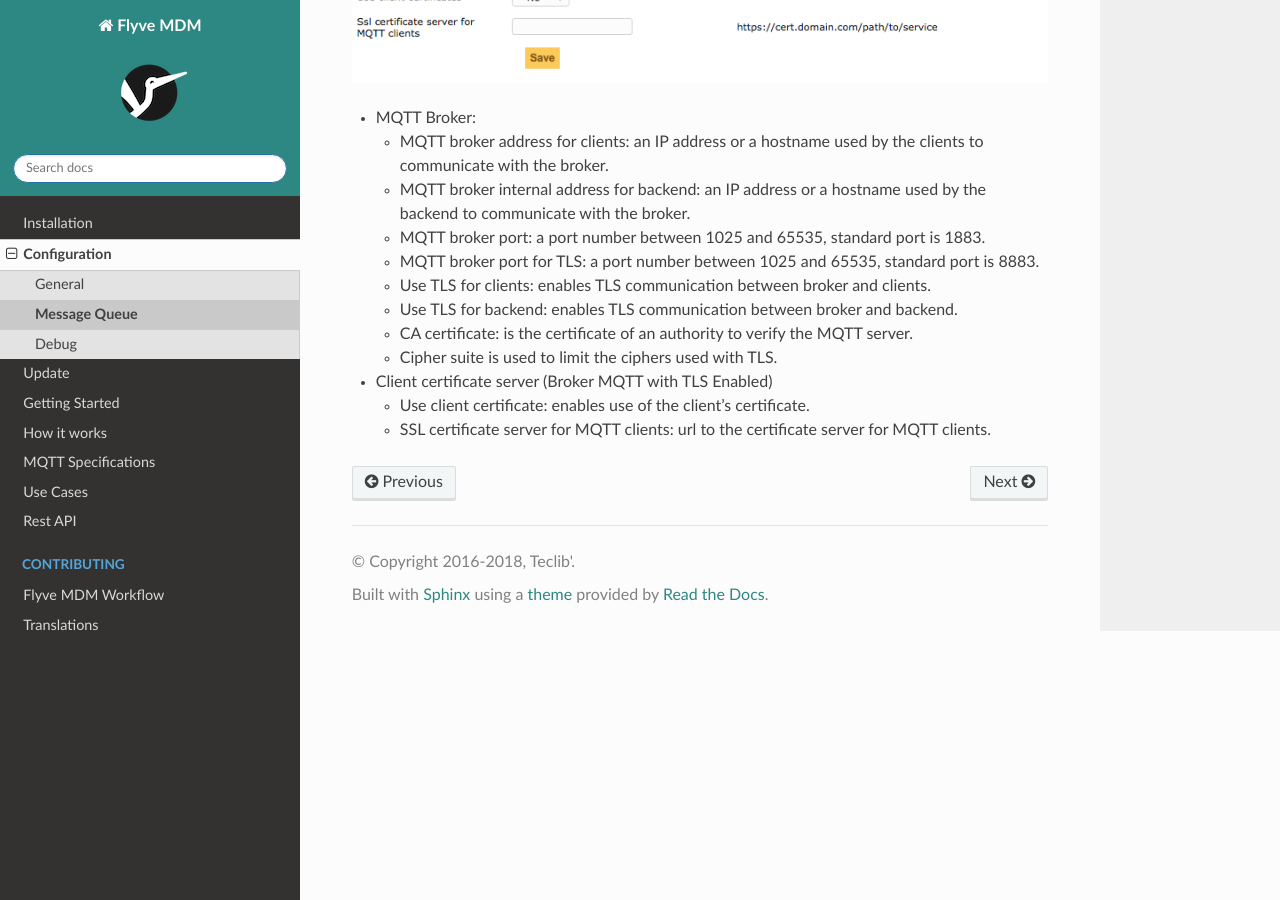
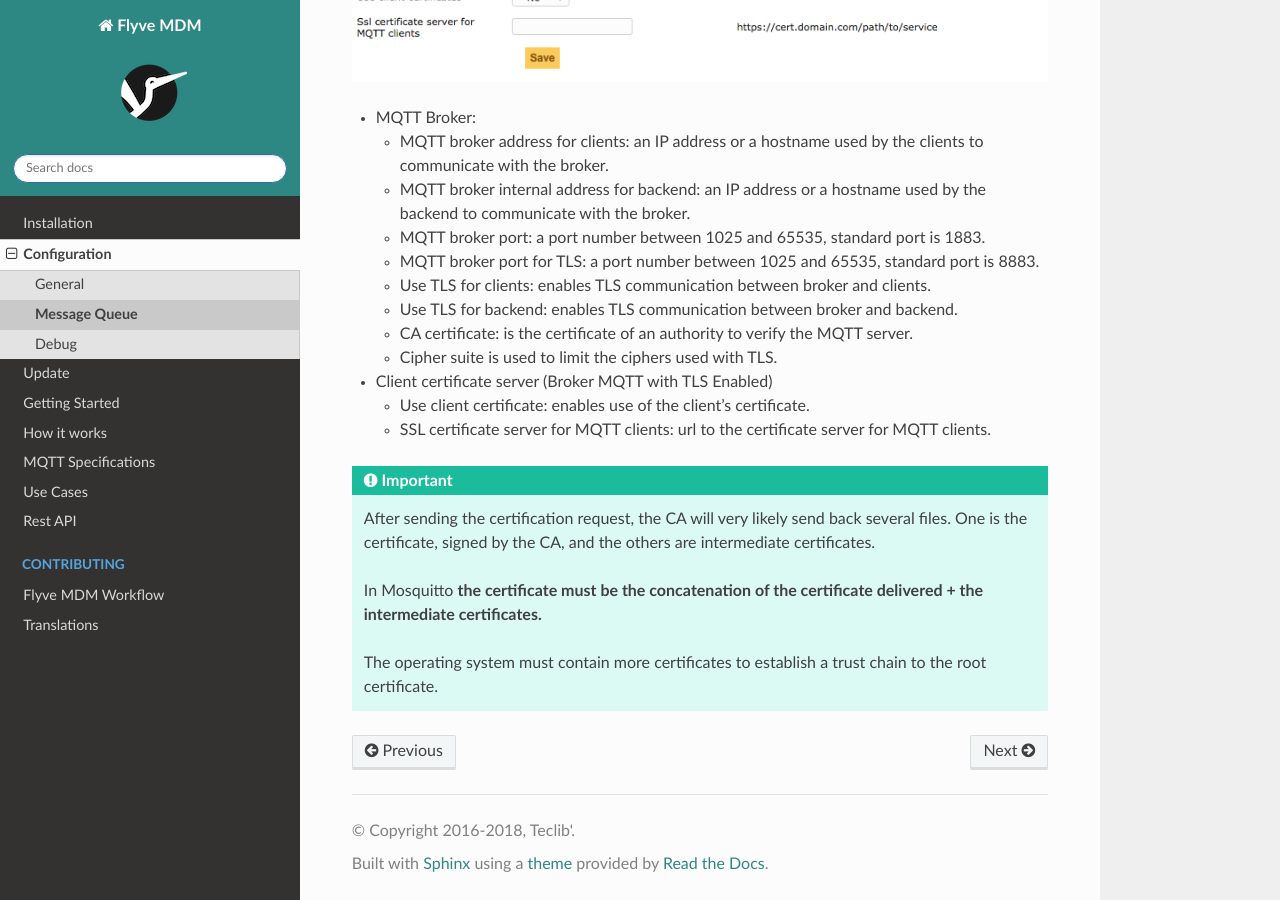
Before and after one commit to flyve-mdm/doc, a Sphinx documentation site: the page built from source/config/message-queue.rst, in a window 1280 px wide and 900 px high, scrolled down 641 px. Built offline with Sphinx 7.4.7 and the Read the Docs theme 2.0.0, drawn with Linux system fonts in a browser that asks for light colours.

Commit message:
docs(config): add certificate information in message queue
Signed-off-by: Naylin <nmedina@teclib.com>

```diff
--- a/source/config/message-queue.rst
+++ b/source/config/message-queue.rst
@@ -20,3 +20,11 @@ Message Queue
 
   * Use client certificate: enables use of the client's certificate.
   * SSL certificate server for MQTT clients: url to the certificate server for MQTT clients.
+
+.. important::
+   After sending the certification request, the CA will very likely send back several files.
+   One is the certificate, signed by the CA, and the others are intermediate certificates.
+
+   In Mosquitto **the certificate must be the concatenation of the certificate delivered + the intermediate certificates.**
+
+   The operating system must contain more certificates to establish a trust chain to the root certificate.
```
